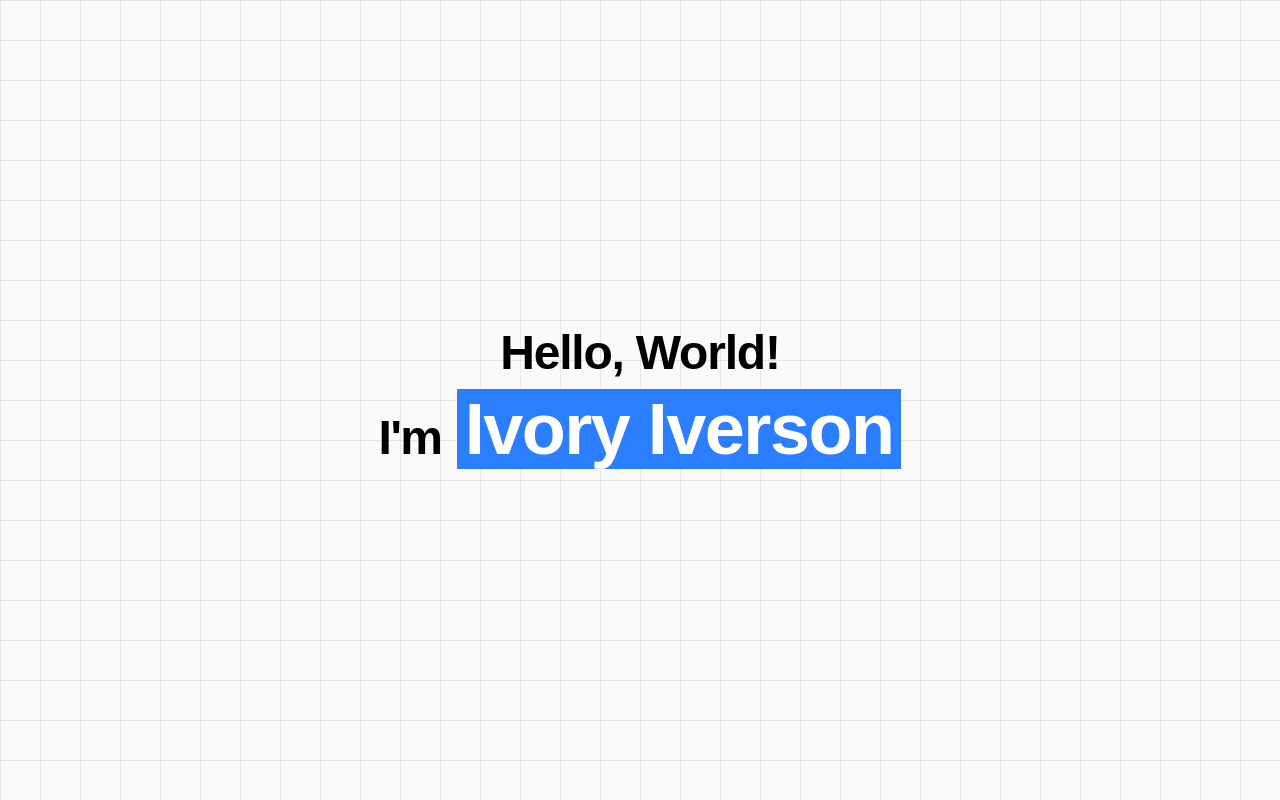
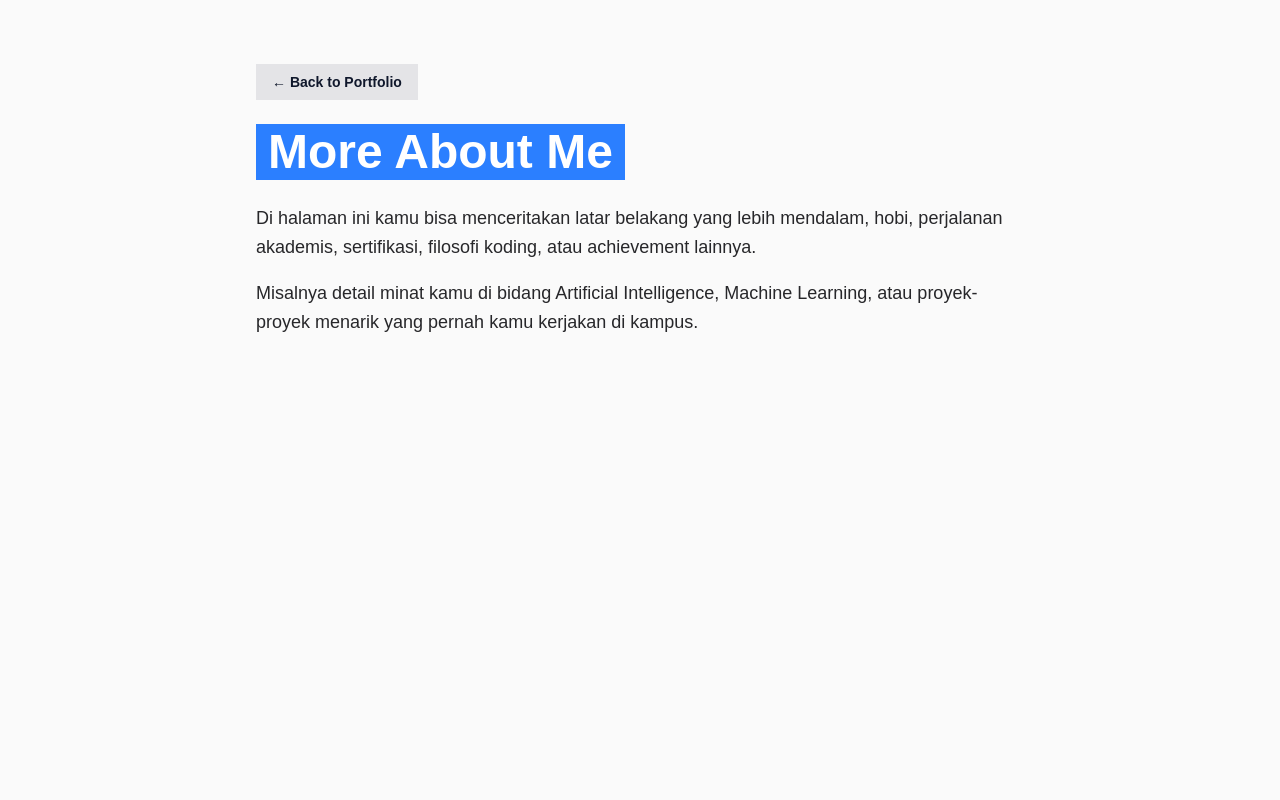
Before and after one commit to Ivooory/Ivory_Porto, a React (Vite) app: page /more-about in a window 1280 px wide. Shown: the top 800 px of the page. Built offline with nearby package versions, Linux system fonts and the light colour scheme; a web font is replaced by a local one.

Commit message:
fix: navbar

```diff
--- a/package.json
+++ b/package.json
@@ -17,6 +17,7 @@
     "postcss": "^8.5.28",
     "react": "^19.2.8",
     "react-dom": "^19.2.8",
+    "react-router-dom": "^7.18.4",
     "tailwindcss": "^4.3.3"
   },
   "devDependencies": {
--- a/src/App.jsx
+++ b/src/App.jsx
@@ -1,14 +1,16 @@
 import { motion, useScroll, useTransform } from 'framer-motion';
 import { useRef, useState, useEffect } from 'react';
+import { BrowserRouter, Routes, Route, Link } from 'react-router-dom'; // 1. Tambahkan import ini
+import MoreAbout from './MoreAbout'; // 2. Import komponen MoreAbout
 
 // KOMPONEN FLOATING NAVBAR (Desain Kotak Minimalis)
 function Navbar() {
   const [showNavbar, setShowNavbar] = useState(false);
+  const [activeTab, setActiveTab] = useState('about');
 
   useEffect(() => {
     const handleScroll = () => {
       const vh = window.innerHeight;
-      // Muncul setelah melewati area Hero
       if (window.scrollY > vh * 2.2) {
         setShowNavbar(true);
       } else {
@@ -20,6 +22,13 @@ function Navbar() {
     return () => window.removeEventListener('scroll', handleScroll);
   }, []);
 
+  const navItems = [
+    { id: 'about', label: 'About', href: '#about' },
+    { id: 'experiences', label: 'Experience', href: '#experiences' },
+    { id: 'skills', label: 'Skill', href: '#skills' },
+    { id: 'contact', label: 'Contact', href: '#contact' },
+  ];
+
   return (
     <nav
       className={`fixed top-6 left-1/2 -translate-x-1/2 z-50 transition-all duration-300 ease-out ${
@@ -28,23 +37,25 @@ function Navbar() {
           : 'opacity-0 -translate-y-4 pointer-events-none'
       }`}
     >
-      {/* Container Kotak Clean */}
-      <div className="flex items-center gap-6 px-6 py-2.5 bg-white/90 backdrop-blur-md border border-zinc-300 shadow-sm text-xs font-semibold uppercase tracking-wider text-zinc-600">
-        <a href="#about" className="hover:text-black transition-colors">
-          About
-        </a>
-        <span className="text-zinc-300">/</span>
-        <a href="#experiences" className="hover:text-black transition-colors">
-          Experiences
-        </a>
-        <span className="text-zinc-300">/</span>
-        <a href="#skills" className="hover:text-black transition-colors">
-          Skills
-        </a>
-        <span className="text-zinc-300">/</span>
-        <a href="#contact" className="hover:text-black transition-colors">
-          Contact
-        </a>
+      <div className="flex items-center gap-2 text-sm font-semibold uppercase tracking-wider px-4 py-1.5 bg-zinc-50/70 backdrop-blur-md">
+        {navItems.map((item, index) => (
+          <div key={item.id} className="flex items-center gap-2">
+            <a
+              href={item.href}
+              onClick={() => setActiveTab(item.id)}
+              className={`px-3 py-1 transition-all duration-200 ${
+                activeTab === item.id
+                  ? 'bg-blue-500 text-white font-bold'
+                  : 'text-zinc-800 hover:text-black'
+              }`}
+            >
+              {item.label}
+            </a>
+            {index < navItems.length - 1 && (
+              <span className="text-zinc-400 font-normal">|</span>
+            )}
+          </div>
+        ))}
       </div>
     </nav>
   );
@@ -104,7 +115,7 @@ function TechCarousel({ items, speed = 20 }) {
         {duplicatedItems.map((item, index) => (
           <div
             key={index}
-            className="flex items-center space-x-3 px-4 py-3 border border-zinc-200 bg-zinc-50/50 hover:bg-zinc-100 transition-colors shadow-sm flex-shrink-0"
+            className="flex items-center space-x-3 px-4 py-3 border border-zinc-200 bg-zinc-50/50 transition-colors shadow-sm flex-shrink-0"
           >
             <img
               src={item.icon}
@@ -121,7 +132,8 @@ function TechCarousel({ items, speed = 20 }) {
   );
 }
 
-export default function App() {
+// 3. KOMPONEN HOMEPAGE (Semua UI Landing Page kamu dipindah ke sini)
+function Home() {
   const containerRef = useRef(null);
 
   const { scrollYProgress } = useScroll({
@@ -141,7 +153,7 @@ export default function App() {
   const thirdBlockOpacity = useTransform(scrollYProgress, [0.7, 0.85, 1], [0, 1, 1]);
   const thirdBlockY = useTransform(scrollYProgress, [0.7, 0.85], [30, 0]);
 
-  // ARRAY GAMBAR PENGALAMAN (PATH DIREKTORI PUBLIC)
+  // ARRAY GAMBAR PENGALAMAN
   const keuskupanImages = [
     '/img/keuskupan-1.jpg',
     '/img/keuskupan-2.jpg',
@@ -159,7 +171,7 @@ export default function App() {
     '/img/icare-3.jpg'
   ];
 
-  // ARRAY LOGO TECH & FRAMEWORK (BARIS 1)
+  // ARRAY LOGO TECH & FRAMEWORK
   const techStack = [
     { name: "Tailwind CSS", icon: '/img/tailwind.png' },
     { name: "Python", icon: '/img/python.png' },
@@ -167,7 +179,7 @@ export default function App() {
     { name: "Bootstrap", icon: '/img/bootstrap.png' },
   ];
 
-  // ARRAY LOGO AI TOOLS (BARIS 2)
+  // ARRAY LOGO AI TOOLS
   const aiTools = [
     { name: "Claude AI", icon: '/img/claude.png' },
     { name: "Gemini", icon: '/img/gemini.png' },
@@ -180,7 +192,7 @@ export default function App() {
       {/* FLOATING NAVBAR */}
       <Navbar />
 
-      {/* 1. PEMBUNGKUS BACKGROUND GRID */}
+      {/* PEMBUNGKUS BACKGROUND GRID */}
       <div
         style={{
           backgroundImage: `
@@ -260,6 +272,16 @@ export default function App() {
                 </span>
                 {" "}building scalable, functional, and user-friendly web applications from the ground up.
               </p>
+
+              {/* 4. TOMBOL / HREF KE HALAMAN MORE ABOUT ME */}
+              <div className="pt-2">
+                <Link
+                  to="/more-about"
+                  className="inline-flex items-center gap-2 text-sm font-bold uppercase tracking-wider text-white bg-blue-500 hover:bg-blue-600 px-4 py-2 transition-colors shadow-sm"
+                >
+                  Read More About Me →
+                </Link>
+              </div>
             </div>
           </div>
         </section>
@@ -440,7 +462,6 @@ export default function App() {
         </section>
 
       </div>
-      {/* KHUSUS PENUTUP PEMBUNGKUS GRID BACKGROUND */}
 
       {/* FOOTER / CONTACT SECTION */}
       <footer id="contact" className="px-6 sm:px-12 md:px-16 py-20 bg-zinc-50 border-t border-zinc-200/60">
@@ -487,3 +508,15 @@ export default function App() {
     </div>
   );
 }
+
+// 5. MAIN ROUTER COMPONENT
+export default function App() {
+  return (
+    <BrowserRouter>
+      <Routes>
+        <Route path="/" element={<Home />} />
+        <Route path="/more-about" element={<MoreAbout />} />
+      </Routes>
+    </BrowserRouter>
+  );
+}
--- /dev/null
+++ b/src/moreAbout.jsx
@@ -0,0 +1,34 @@
+import { Link } from 'react-router-dom';
+
+export default function MoreAbout() {
+  return (
+    <div className="bg-zinc-50 text-slate-900 min-h-screen px-6 sm:px-12 md:px-16 py-16 font-sans">
+      <div className="max-w-3xl mx-auto space-y-6">
+
+        {/* Tombol Kembali ke Homepage */}
+        <Link
+          to="/"
+          className="inline-block text-sm font-semibold bg-zinc-200 hover:bg-zinc-300 px-4 py-2 transition-colors"
+        >
+          ← Back to Portfolio
+        </Link>
+
+        <h1 className="text-3xl sm:text-5xl bg-blue-500 font-extrabold text-white w-fit px-3 py-1">
+          More About Me
+        </h1>
+
+        <div className="space-y-4 text-base sm:text-lg text-zinc-800 leading-relaxed">
+          <p>
+            Di halaman ini kamu bisa menceritakan latar belakang yang lebih mendalam,
+            hobi, perjalanan akademis, sertifikasi, filosofi koding, atau achievement lainnya.
+          </p>
+          <p>
+            Misalnya detail minat kamu di bidang Artificial Intelligence, Machine Learning,
+            atau proyek-proyek menarik yang pernah kamu kerjakan di kampus.
+          </p>
+        </div>
+
+      </div>
+    </div>
+  );
+}
```
Also changed, not shown: vercel.json (added), 1 other file (tests, documents, lock files or other folders).
